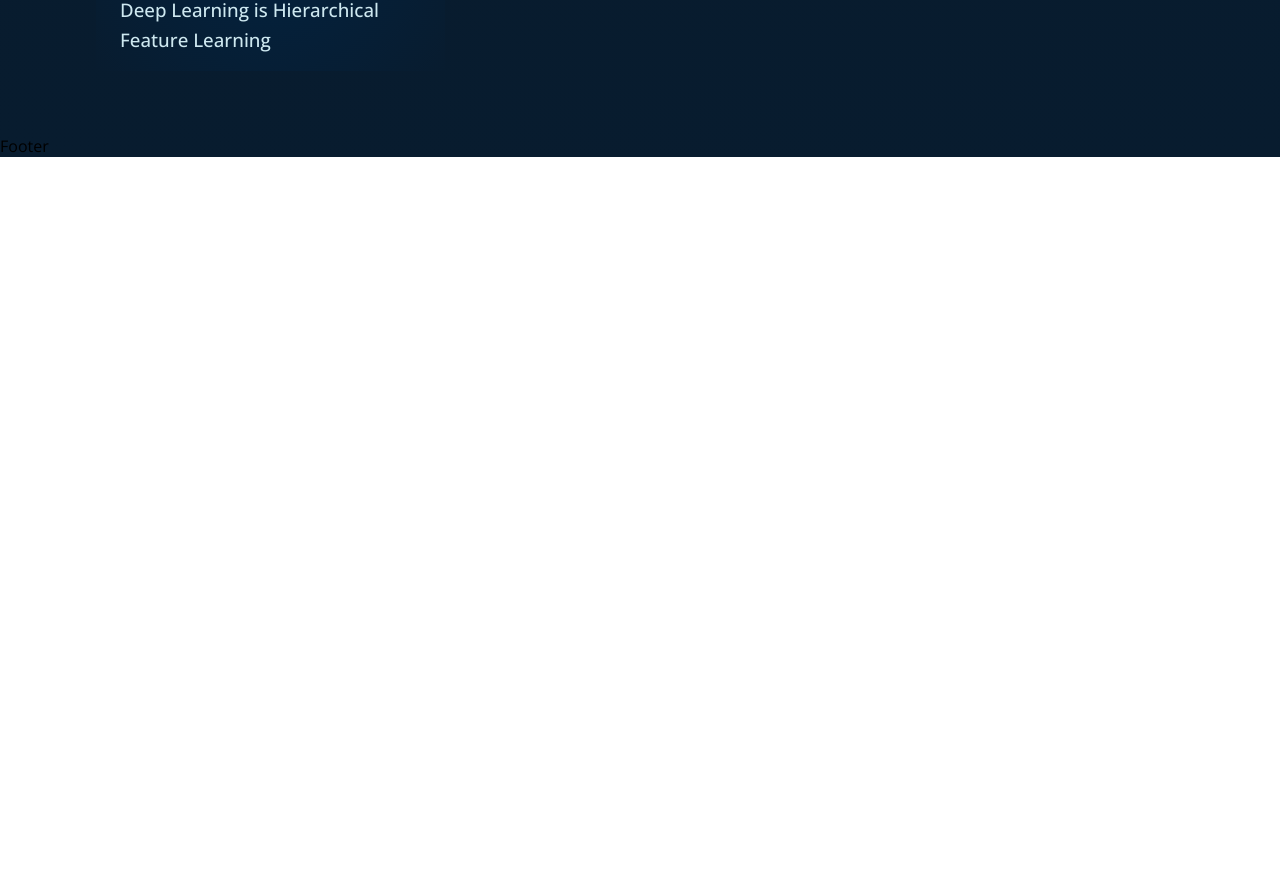
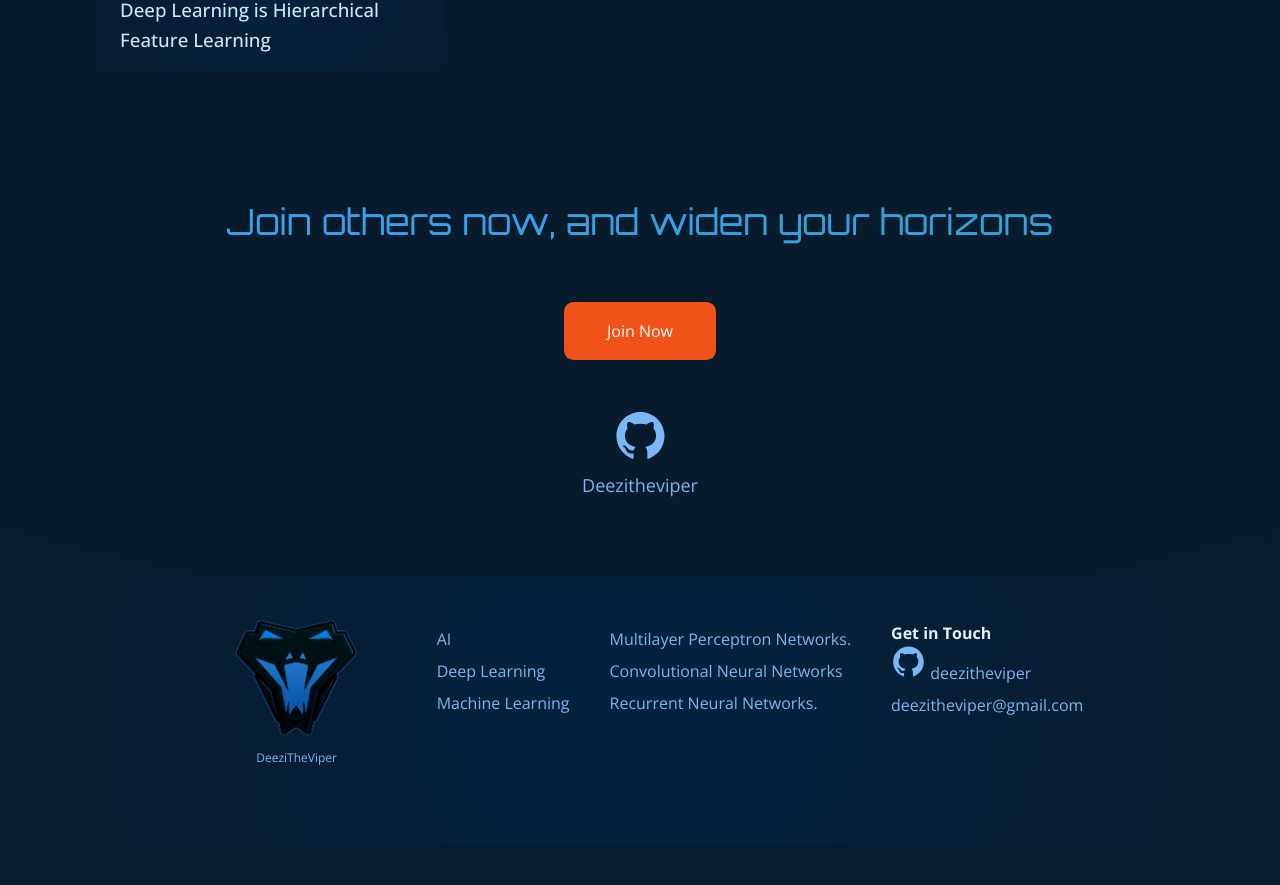
Before and after one commit to deezicypher/grand-ai, a React (Create React App) app: page / in a window 1280 px wide. Shown: the part 4357-5242 px from the top of the page. Before the commit the page ends 4514 px from the top, so only its background shows below. Built offline with nearby package versions, Linux system fonts and the light colour scheme; a web font is replaced by a local one.

Commit message:
footer done for

```diff
--- a/src/sections/footer/Footer.js
+++ b/src/sections/footer/Footer.js
@@ -1,10 +1,43 @@
 import React from 'react'
 import './footer.scss'
-
+import deezi from '../../assets/img/deezi1.png';
+import {AiFillGithub} from 'react-icons/ai';
 
 const Footer = () => {
   return (
-    <div>Footer</div>
+    <div className='deezi_footer section_padding'>
+      <div className='heading'>
+        <h1 className='gradient_text' >Join others now, and widen your horizons</h1>
+        </div>
+        <div className='button'>
+          <button>Join Now</button>
+        </div>
+<div className='github'>
+<p><AiFillGithub fontSize={55}/> </p>
+<p> Deezitheviper</p>
+</div>
+        <div className='footer_links'>
+          <div className='logo'>
+            <img src={deezi} />
+            <p>DeeziTheViper</p>
+          </div>
+          <div className='links'>
+            <p>AI </p>
+            <p>Deep Learning</p>
+            <p>Machine Learning</p>
+          </div>
+          <div className='links'>
+            <p>Multilayer Perceptron Networks. </p>
+            <p>Convolutional Neural Networks</p>
+            <p>Recurrent Neural Networks.</p>
+          </div>
+          <div className='links'>
+            <h4>Get in Touch</h4>
+           <p><AiFillGithub fontSize={35}/>  deezitheviper</p>
+            <p>deezitheviper@gmail.com</p>
+          </div>
+        </div>
+    </div>
   )
 }
 
--- a/src/sections/footer/footer.scss
+++ b/src/sections/footer/footer.scss
@@ -0,0 +1,76 @@
+$hbackground:-moz-radial-gradient(circle at 50% 50%, rgba(3, 34, 63, 1) 0%, rgba(8, 28, 47, 1) 100%);
+
+/* safari 5.1+,chrome 10+ */
+$hbackground:-webkit-radial-gradient(circle at 50% 50%, rgba(3, 34, 63, 1) 0%, rgba(8, 28, 47, 1) 100%);
+
+/* opera 11.10+ */
+$hbackground:-o-radial-gradient(circle at 50% 50%, rgba(3, 34, 63, 1) 0%, rgba(8, 28, 47, 1) 100%);
+
+/* ie 10+ */
+$hbackground:-ms-radial-gradient(circle at 50% 50%, rgba(3, 34, 63, 1) 0%, rgba(8, 28, 47, 1) 100%);
+
+/* global 92%+ browsers support */
+$hbackground:radial-gradient(circle at 50% 50%, rgba(3, 34, 63, 1) 0%, rgba(8, 28, 47, 1) 100%);
+
+
+.deezi_footer{
+    display: flex;
+    flex-direction: column;
+
+    .heading{
+        width: 100%;
+        text-align: center;
+        margin-bottom: 3rem;
+    }
+    .button{
+       text-align: center;
+        button{
+            width: 152px;
+            height: 58px;
+            border: none;
+            background: #f05218;
+            border-radius: 0.6rem;
+            cursor: pointer;
+            color: #ffffff;
+            font-size: 16px;
+        }
+    }
+    .github{
+        display: flex;
+        justify-content: center;
+        flex-direction: column;
+        align-items: center;
+        margin-top: 3rem;
+        gap: 5px;
+    }
+    .footer_links{
+        background: $hbackground;
+        display: flex;
+        justify-content: center;
+        align-items: center;
+        gap: 40px;
+        margin-top: 5rem;
+        padding-bottom: 5rem;
+
+
+
+        .logo{
+            img{
+                width: 200px;
+            }
+            p{  margin-top: -30px;
+                text-align: center;
+                font-size: 12px;
+            }
+        }
+        .links{
+            h4{
+                color: #dff3f9;
+            }
+            p{
+                font-size: 16px;
+                line-height: 2rem;
+            }
+        }
+    }
+}
```
